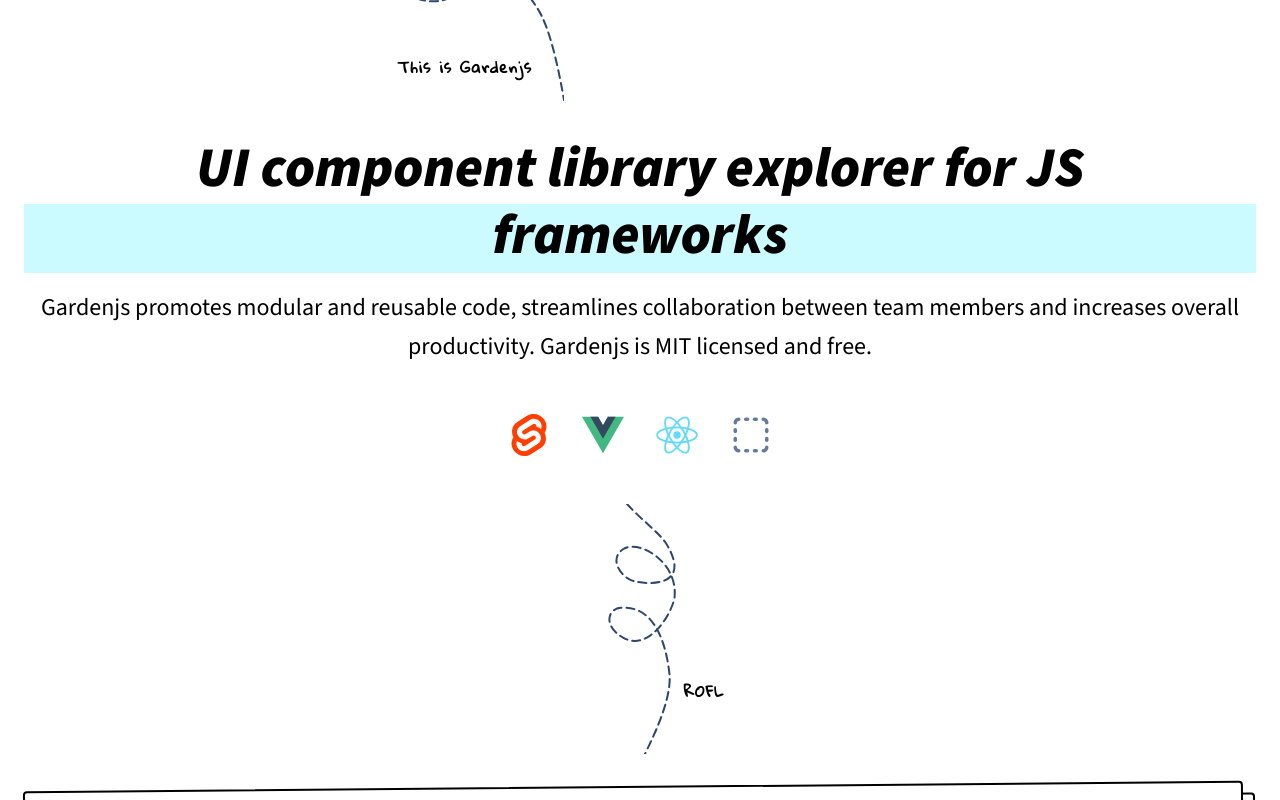
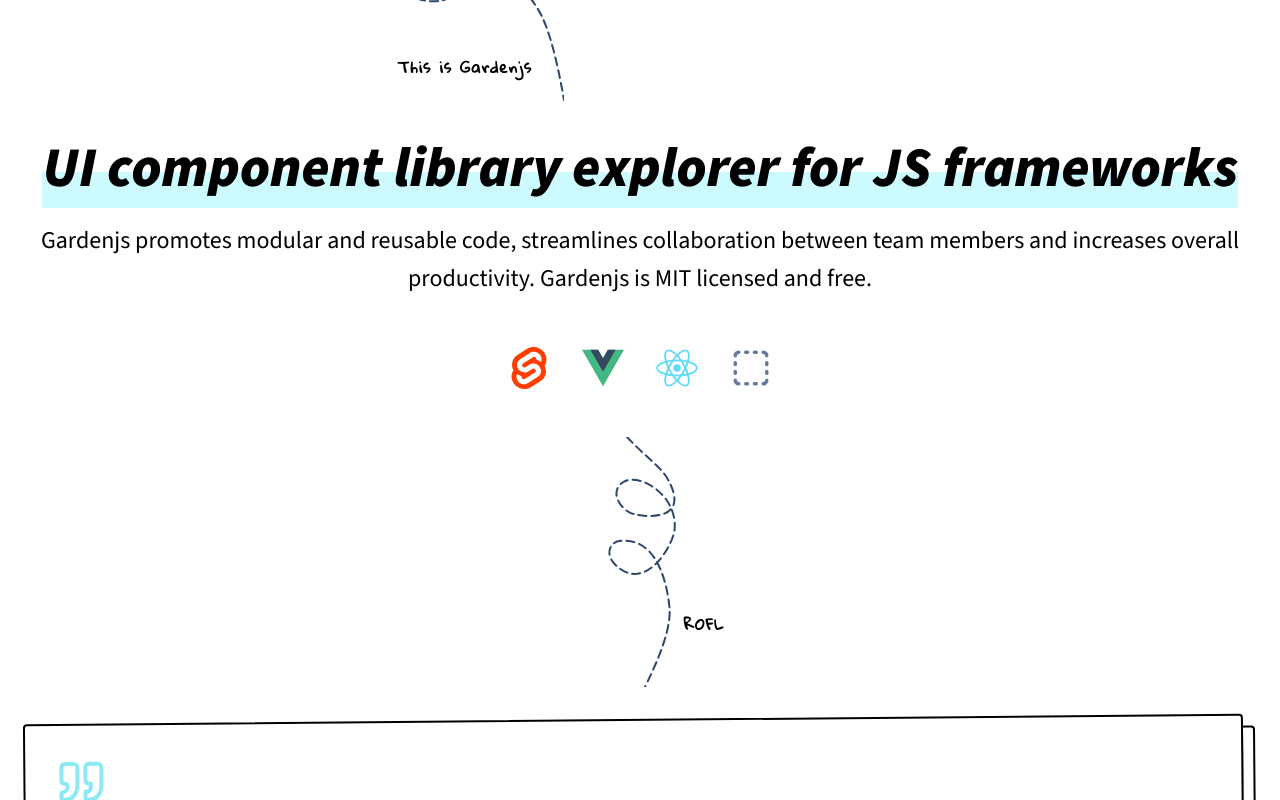
Before and after one commit to gardenjs/docs, a SvelteKit app: page / in a window 1280 px wide. Shown: the part 840-1640 px from the top of the page. Built offline with nearby package versions, Linux system fonts and the light colour scheme.

Commit message:
fix rwd bug with h1 headline-bg

```diff
--- a/src/components/chapterintro/Chapterintro.svelte
+++ b/src/components/chapterintro/Chapterintro.svelte
@@ -11,7 +11,7 @@
 
 <div class="chapter {isPagetitle? haspagetitle : undefined }">
   {#if pagetitle}
-    <h1>{pagetitle}</h1>
+    <h1><span>{pagetitle}</span></h1>
   {:else}
     <h2>{title}</h2>
   {/if}
@@ -35,7 +35,6 @@
     }
     h1,
     h2 {
-      display: inline-block;
       margin: 0 0 1rem;
       padding: 0 0 0.25rem;
       font-family: 'Source Sans 3 Italic';
@@ -55,9 +54,9 @@
       }
     }
     h1 {
-      background: linear-gradient(180deg, transparent 0 50%, var(--c-headline-bg) 50% 100%);
-      border-left: 1.5rem solid transparent;
-	    border-right: 1.5rem solid transparent;
+      span {
+        background: linear-gradient(180deg, transparent 0 55%, var(--c-headline-bg) 55% 100%);
+      }
     }
     p {
       margin: 0rem;
```
